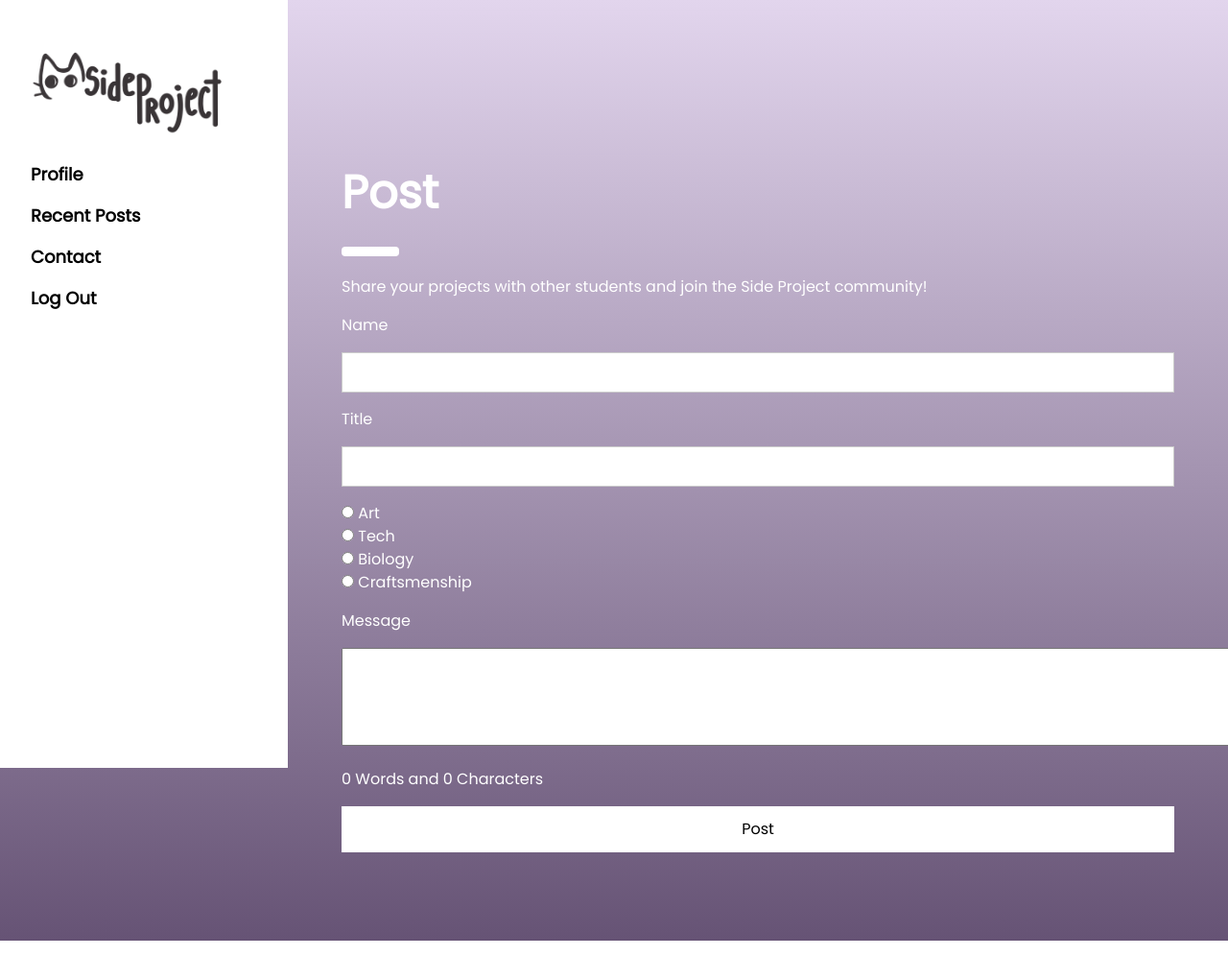
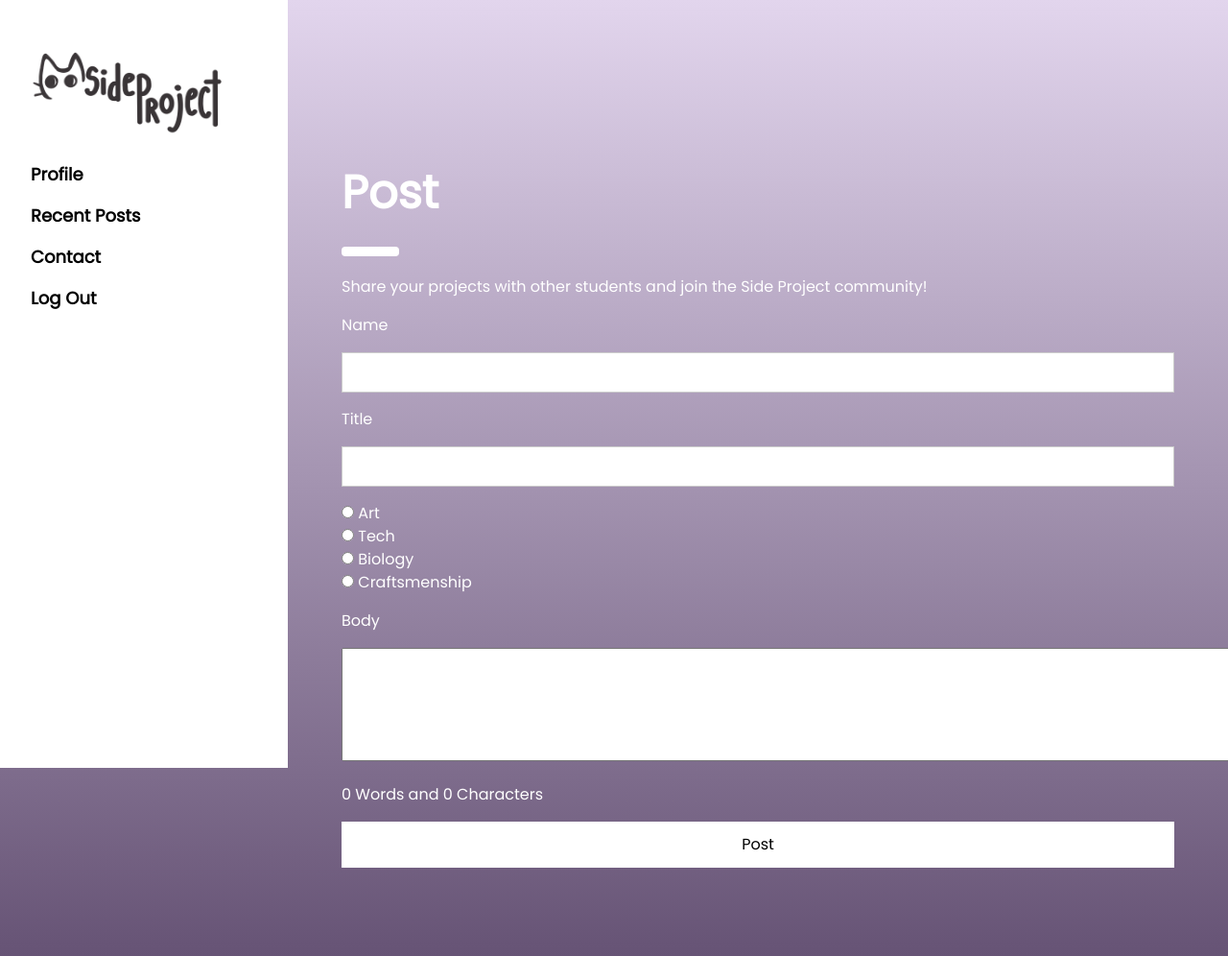
Before and after one commit to Bod1eF/side-project-reborn, a PHP site: page /form.php in a window 1280 px wide; the page is wider, and only the part inside the window is pictured. Shown: that part at 96% size. Run offline with PHP 8.4, Linux system fonts and the light colour scheme; a stand-in replaces the project's code that opens the database connection.

Commit message:
form edits

```diff
--- a/form.php
+++ b/form.php
@@ -40,6 +40,10 @@
   display:flex;
   justify-content:center;
 
+}
+
+#area {
+  padding:10px;
 }
 body {
  background-color: #e2d5ed; /* For browsers that do not support gradients */
@@ -124,7 +128,7 @@ body {font-size:16px;}
         <label for="Craftsmenship" style="color:white">Craftsmenship</label><br>
 
         <div class="w3-section">
-          <label><p style="color:white">Message</p></label>
+          <label><p style="color:white">Body</p></label>
           <textarea id="area" rows="4" cols="100" maxlength="300" name="body" placeholder="Enter your Text Here">
           </textarea>
           <p class="result" style="color:white">
--- a/index.php
+++ b/index.php
@@ -1,7 +1,7 @@
 <?php
 session_start();
 require_once "sql_config.php";
-
+var_dump($_POST);
 if (isset($_POST["title"]) && isset($_POST["body"]) && isset($_POST["Category"]) && isset($_POST["name"]) && isset($_SESSION["user_id"])  == true) {//if coming from create post, add post to database
 
   try {
```
